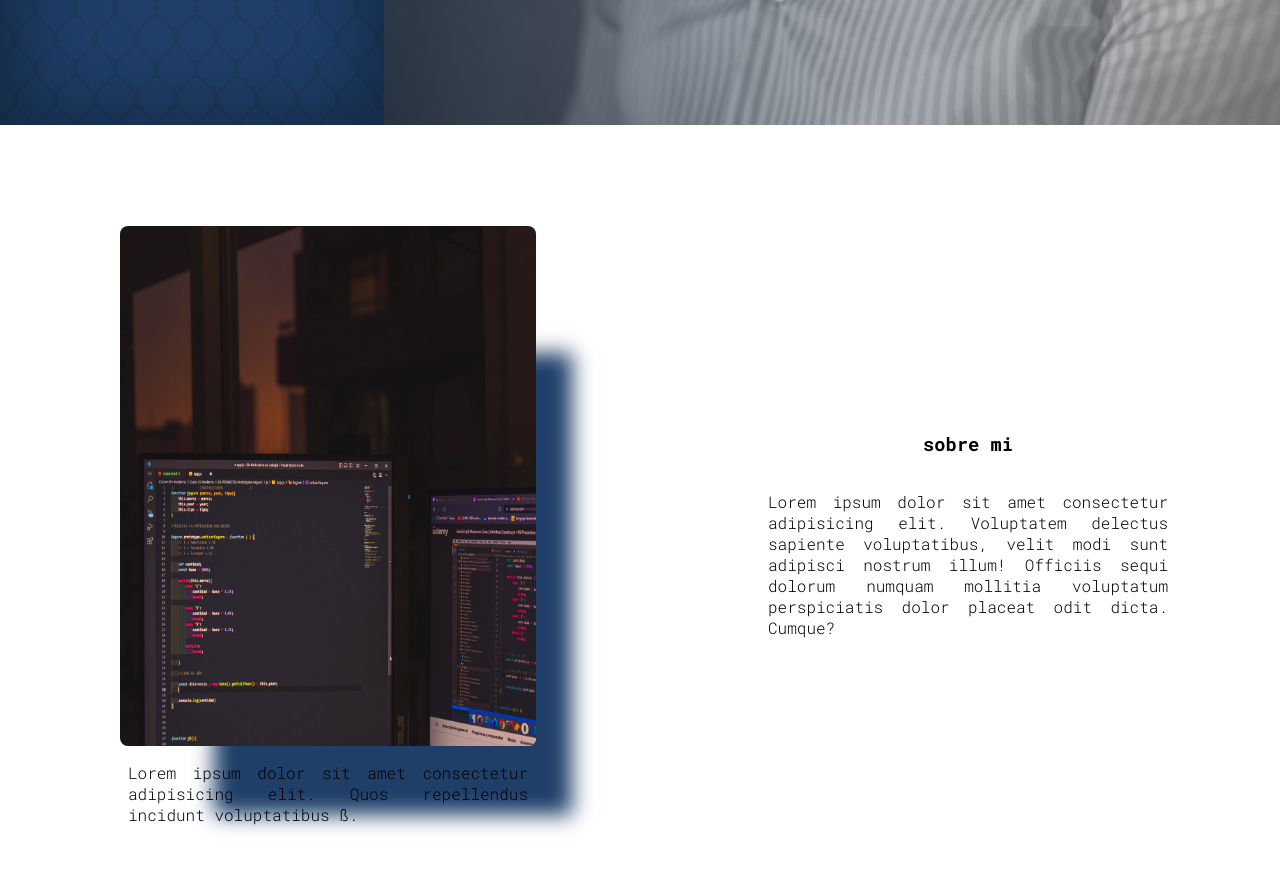
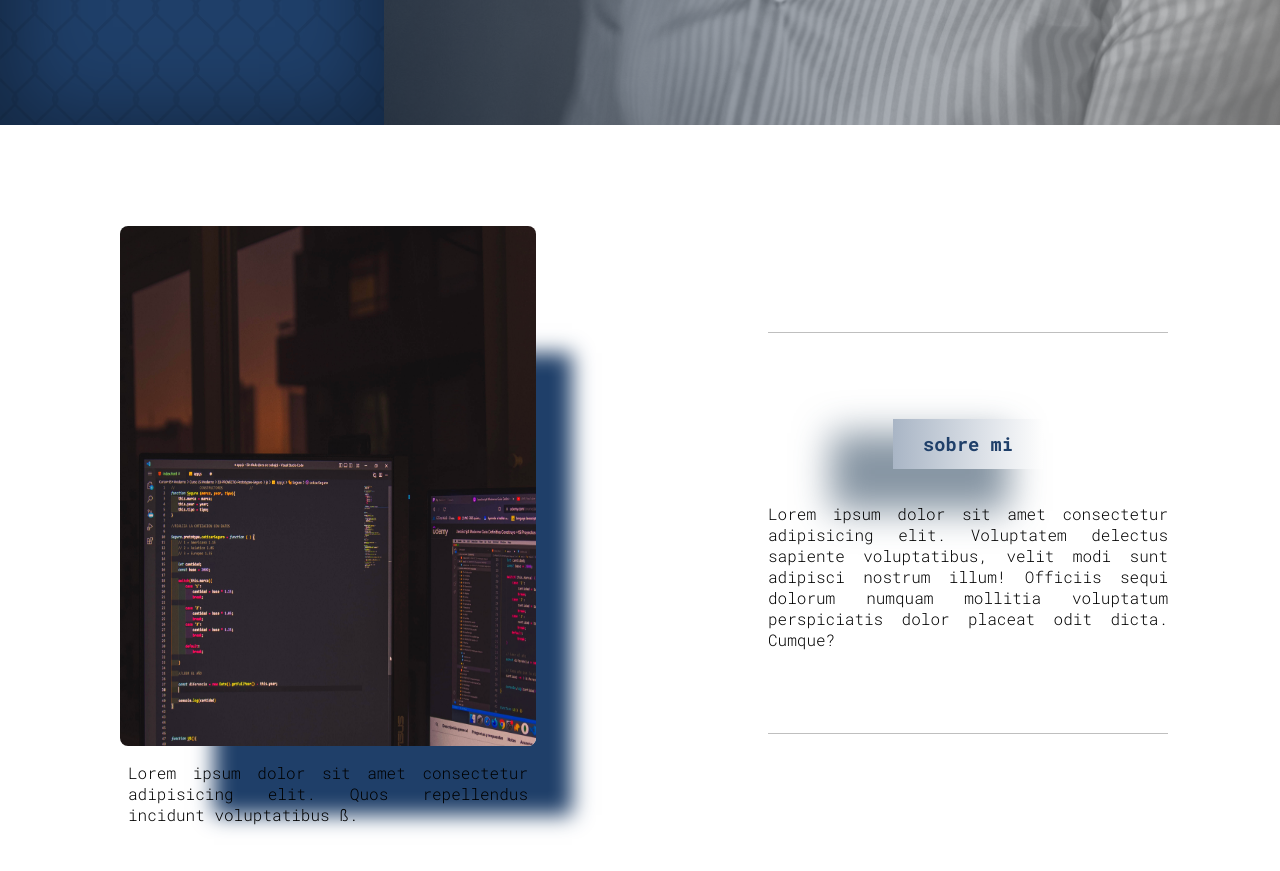
Before and after one commit to bautibadino/PortfolioBauti, a plain HTML site: page index.html in a window 1280 px wide. Shown: the part 675-1546 px from the top of the page. Drawn offline with Linux system fonts and the light colour scheme.

Commit message:
cambios styles

```diff
--- a/css/style.css
+++ b/css/style.css
@@ -209,3 +209,24 @@ header nav div{
     height: 100vh;
     width: 50vw;
 }
+.segunda-seccion .contenedor-derecha div{
+    height: 400px;
+    width: 400px;
+    background-color: transparent;
+    border-top: .5px double rgba(128, 128, 128, 0.505);
+    border-bottom: .5px double rgba(128, 128, 128, 0.504);
+}
+
+.titulo-seccion2{
+    width: 150px;
+    height: 50px;
+    display: flex;
+    align-items: center;
+    justify-content: center;
+    color: #1f3f69;
+    box-shadow: -48px 28px 36px 14px rgba(53,78,102,0.6);
+    -webkit-box-shadow: -48px 28px 36px 14px rgba(53,78,102,0.6);
+    -moz-box-shadow: -48px 28px 36px 14px rgba(53,78,102,0.6);
+    background: rgba(31, 63, 105, 0.419);
+    background: linear-gradient(90deg, rgba(31, 63, 105, 0.385) 0%, rgba(251, 251, 251, 0.302) 100%);
+}
```
